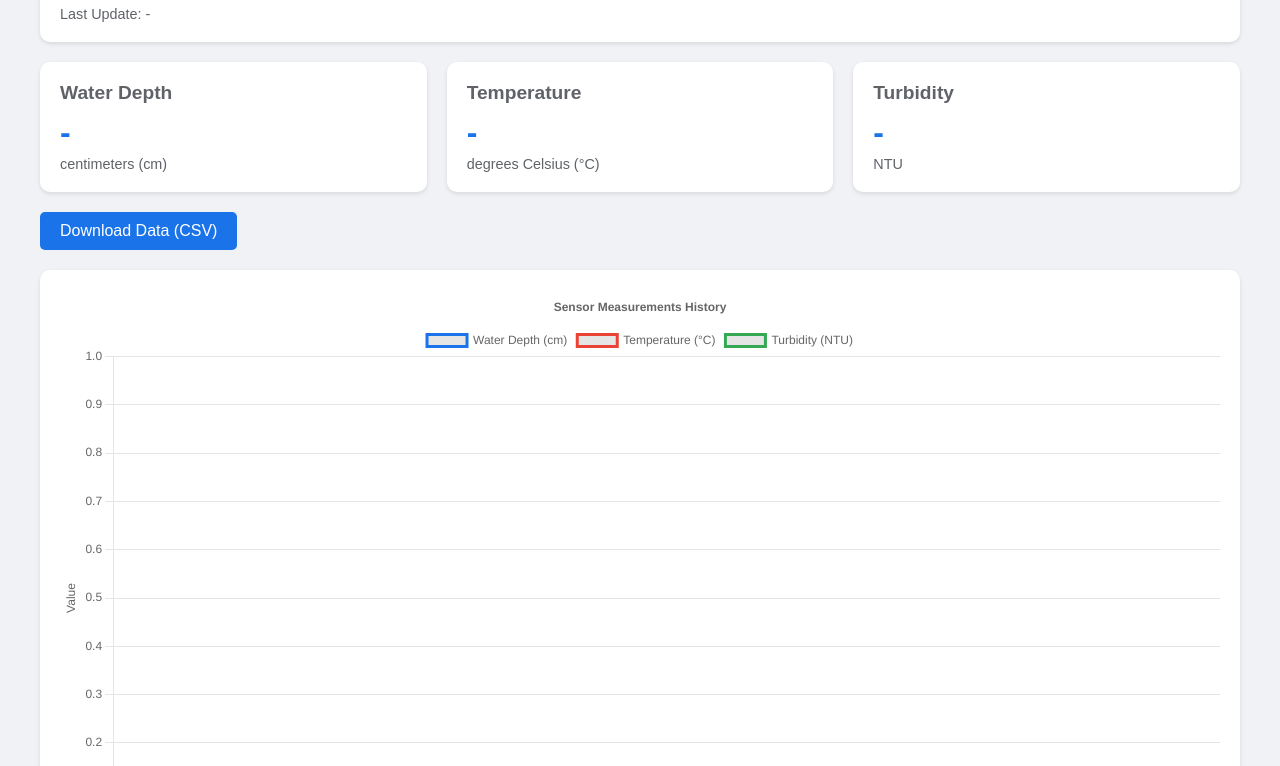
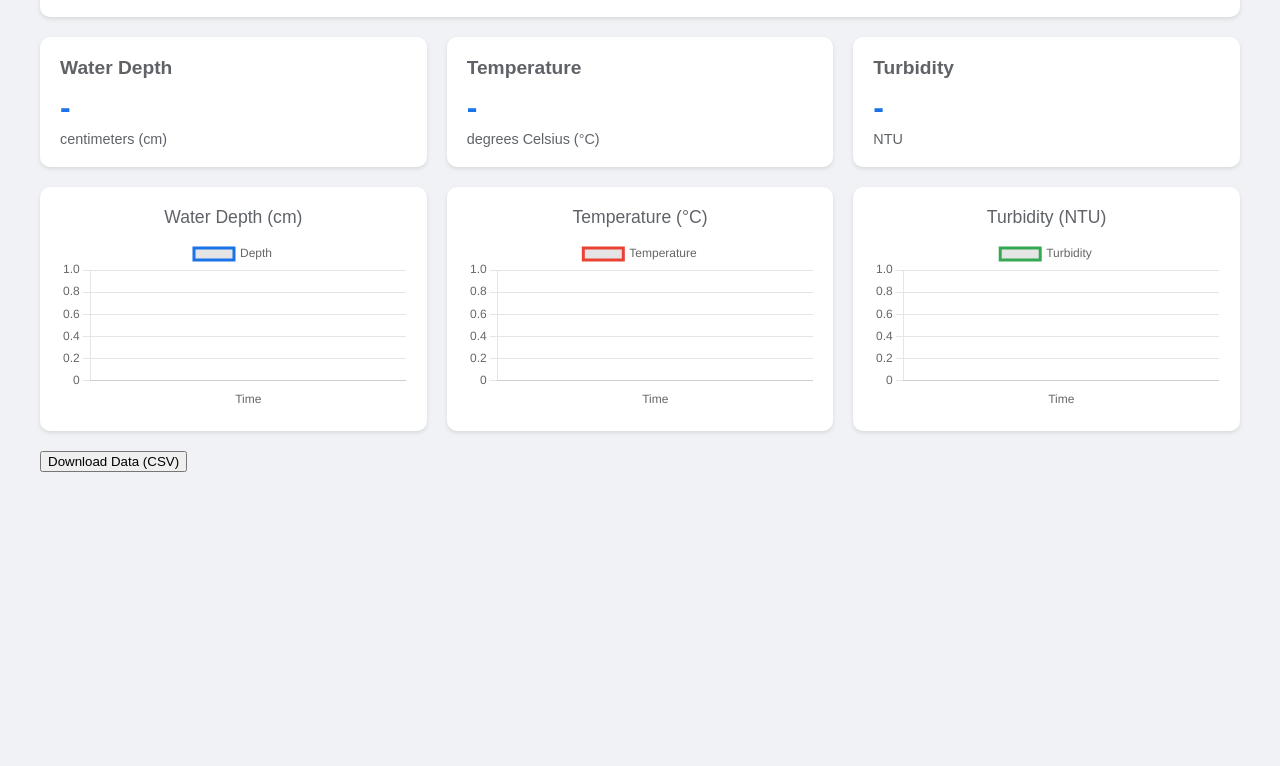
Before and after one commit to AWRL-Hub/awrl-csvdash, a plain HTML site: page index.html in a window 1280 px wide. Shown: the part 116-882 px from the top of the page. After the commit the page ends 800 px from the top, so only its background shows below. Drawn offline with nearby package versions, Linux system fonts and the light colour scheme; no server answers.

Commit message:
fix chart

```diff
--- a/app.js
+++ b/app.js
@@ -11,19 +11,55 @@ const firebaseConfig = {
 };
 
 // Global variables
-let chart;
+let depthChart, temperatureChart, turbidityChart;
 let globalData = [];
 const SPECIFIC_UID = "VI0NhvakSSZz3Sb3ZB44TOHBEWB3";
 
-// Wait for DOM to be fully loaded
+// Chart configuration
+const chartConfig = {
+    type: 'line',
+    options: {
+        responsive: true,
+        interaction: {
+            intersect: false,
+            mode: 'index',
+        },
+        plugins: {
+            tooltip: {
+                callbacks: {
+                    title: function(context) {
+                        return 'Time: ' + context[0].label;
+                    },
+                    label: function(context) {
+                        return context.dataset.label + ': ' + context.formattedValue;
+                    }
+                }
+            }
+        },
+        scales: {
+            x: {
+                display: true,
+                title: {
+                    display: true,
+                    text: 'Time'
+                }
+            },
+            y: {
+                display: true,
+                beginAtZero: false
+            }
+        }
+    }
+};
+
 document.addEventListener('DOMContentLoaded', function() {
     // Initialize Firebase
     firebase.initializeApp(firebaseConfig);
     const database = firebase.database();
     const analytics = firebase.analytics();
 
-    // Initialize Chart
-    initializeChart();
+    // Initialize Charts
+    initializeCharts();
 
     // Start authentication and data listening
     firebase.auth().signInAnonymously()
@@ -50,57 +86,49 @@ document.addEventListener('DOMContentLoaded', function() {
     });
 });
 
-function initializeChart() {
-    const ctx = document.getElementById('historyChart').getContext('2d');
-    chart = new Chart(ctx, {
-        type: 'line',
+function initializeCharts() {
+    // Initialize Depth Chart
+    depthChart = new Chart(document.getElementById('depthChart').getContext('2d'), {
+        ...chartConfig,
         data: {
             labels: [],
-            datasets: [
-                {
-                    label: 'Water Depth (cm)',
+            datasets: [{
+                label: 'Depth',
                 data: [],
                 borderColor: '#1a73e8',
-                    tension: 0.1
-                },
-                {
-                    label: 'Temperature (°C)',
+                tension: 0.1,
+                fill: false
+            }]
+        }
+    });
+
+    // Initialize Temperature Chart
+    temperatureChart = new Chart(document.getElementById('temperatureChart').getContext('2d'), {
+        ...chartConfig,
+        data: {
+            labels: [],
+            datasets: [{
+                label: 'Temperature',
                 data: [],
                 borderColor: '#ea4335',
-                    tension: 0.1
-                },
-                {
-                    label: 'Turbidity (NTU)',
+                tension: 0.1,
+                fill: false
+            }]
+        }
+    });
+
+    // Initialize Turbidity Chart
+    turbidityChart = new Chart(document.getElementById('turbidityChart').getContext('2d'), {
+        ...chartConfig,
+        data: {
+            labels: [],
+            datasets: [{
+                label: 'Turbidity',
                 data: [],
                 borderColor: '#34a853',
-                    tension: 0.1
-                }
-            ]
-        },
-        options: {
-            responsive: true,
-            plugins: {
-                title: {
-                    display: true,
-                    text: 'Sensor Measurements History'
-                }
-            },
-            scales: {
-                x: {
-                    display: true,
-                    title: {
-                        display: true,
-                        text: 'Time'
-                    }
-                },
-                y: {
-                    display: true,
-                    title: {
-                        display: true,
-                        text: 'Value'
-                    }
-                }
-            }
+                tension: 0.1,
+                fill: false
+            }]
         }
     });
 }
@@ -137,8 +165,8 @@ function startDataListening(database) {
                 document.getElementById('lastUpdate').textContent = formatTimestamp(latest.timestamp);
                 document.getElementById('connectionStatus').textContent = 'Connected - Data Updated';
 
-                // Update chart
-                updateChart(globalData);
+                // Update charts
+                updateCharts(globalData);
                 console.log('Data successfully processed and displayed');
             } catch (error) {
                 console.error('Error processing data:', error);
@@ -152,18 +180,26 @@ function startDataListening(database) {
     );
 }
 
-function updateChart(data) {
-    // Use shorter timestamp format for chart labels
+function updateCharts(data) {
     const labels = data.map(d => formatTimestampForChart(d.timestamp));
     const depthData = data.map(d => d.depth);
     const tempData = data.map(d => d.temperature);
     const turbData = data.map(d => d.turbidity_ntu);
 
-    chart.data.labels = labels;
-    chart.data.datasets[0].data = depthData;
-    chart.data.datasets[1].data = tempData;
-    chart.data.datasets[2].data = turbData;
-    chart.update();
+    // Update Depth Chart
+    depthChart.data.labels = labels;
+    depthChart.data.datasets[0].data = depthData;
+    depthChart.update();
+
+    // Update Temperature Chart
+    temperatureChart.data.labels = labels;
+    temperatureChart.data.datasets[0].data = tempData;
+    temperatureChart.update();
+
+    // Update Turbidity Chart
+    turbidityChart.data.labels = labels;
+    turbidityChart.data.datasets[0].data = turbData;
+    turbidityChart.update();
 }
 
 function formatTimestamp(timestamp) {
--- a/index.html
+++ b/index.html
@@ -77,66 +77,30 @@
             margin-top: 5px;
         }
 
-        .chart-container {
+        .charts-container {
+            display: grid;
+            grid-template-columns: repeat(3, 1fr);
+            gap: 20px;
+            margin-bottom: 20px;
+        }
+
+        .chart-wrapper {
             background-color: #ffffff;
             padding: 20px;
             border-radius: 10px;
             box-shadow: 0 2px 4px rgba(0,0,0,0.1);
-            margin-bottom: 20px;
         }
 
-        .button {
-            background-color: #1a73e8;
-            color: white;
-            padding: 10px 20px;
-            border: none;
-            border-radius: 5px;
-            cursor: pointer;
-            font-size: 1em;
-            transition: background-color 0.2s ease-in-out;
+        .chart-title {
+            font-size: 1.1em;
+            color: #5f6368;
+            margin-bottom: 10px;
+            text-align: center;
         }
 
-        .button:hover {
-            background-color: #1557b0;
-        }
-
-        .last-update {
-            color: #5f6368;
-            font-size: 0.9em;
-            margin-top: 10px;
-        }
-
-        #connectionStatus {
-            padding: 5px 10px;
-            border-radius: 15px;
-            font-size: 0.8em;
-            margin-top: 10px;
-            display: inline-block;
-        }
-
-        .controls {
-            display: flex;
-            justify-content: space-between;
-            align-items: center;
-            margin-bottom: 20px;
-        }
-
-        @media (max-width: 768px) {
-            body {
-                padding: 10px;
-            }
-
-            .card {
-                padding: 15px;
-            }
-
-            .card .value {
-                font-size: 1.5em;
-            }
-
-            .controls {
-                flex-direction: column;
-                gap: 10px;
+        @media (max-width: 1200px) {
+            .charts-container {
+                grid-template-columns: 1fr;
             }
         }
     </style>
@@ -167,12 +131,23 @@
             </div>
         </div>
 
+        <div class="charts-container">
+            <div class="chart-wrapper">
+                <div class="chart-title">Water Depth (cm)</div>
+                <canvas id="depthChart"></canvas>
+            </div>
+            <div class="chart-wrapper">
+                <div class="chart-title">Temperature (°C)</div>
+                <canvas id="temperatureChart"></canvas>
+            </div>
+            <div class="chart-wrapper">
+                <div class="chart-title">Turbidity (NTU)</div>
+                <canvas id="turbidityChart"></canvas>
+            </div>
+        </div>
+
         <div class="controls">
             <button class="button" onclick="downloadData()">Download Data (CSV)</button>
-        </div>
-
-        <div class="chart-container">
-            <canvas id="historyChart"></canvas>
         </div>
     </div>
 
```
Lines whose indentation alone changed are shown as unchanged.
